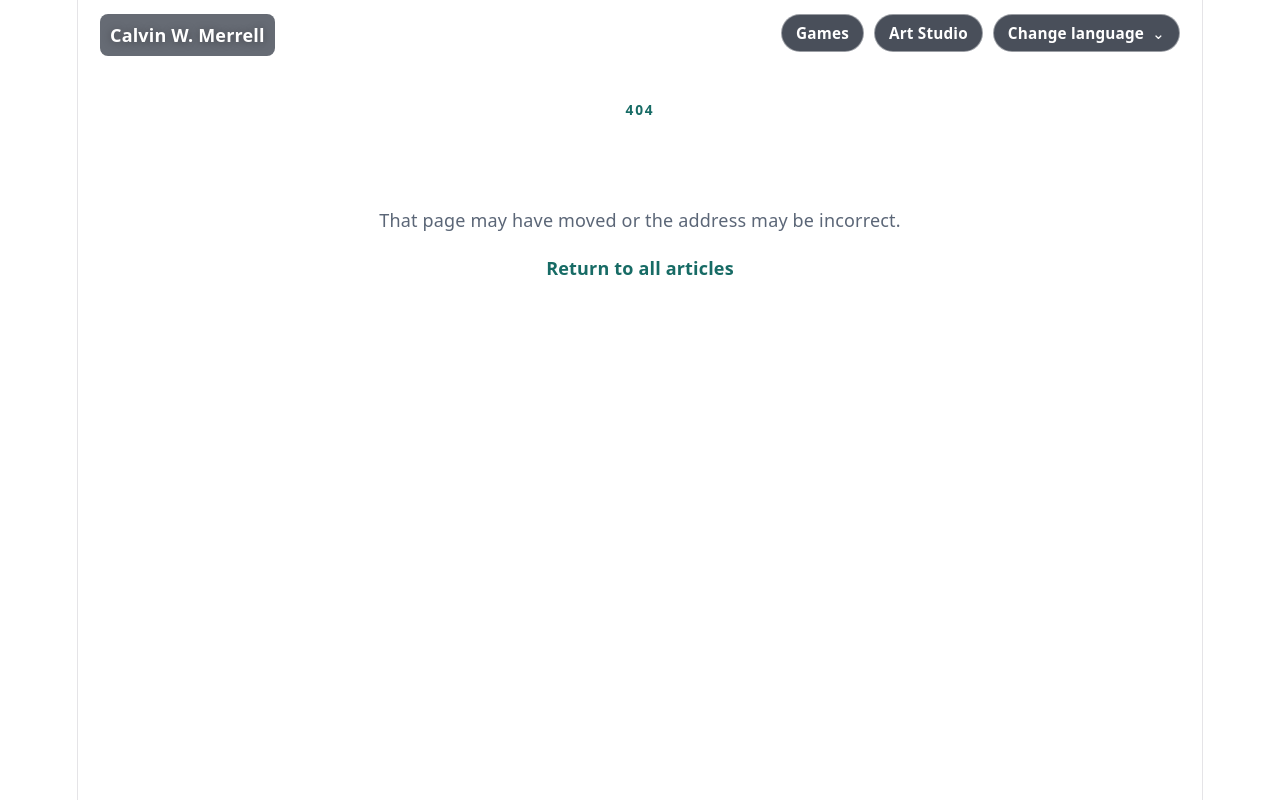
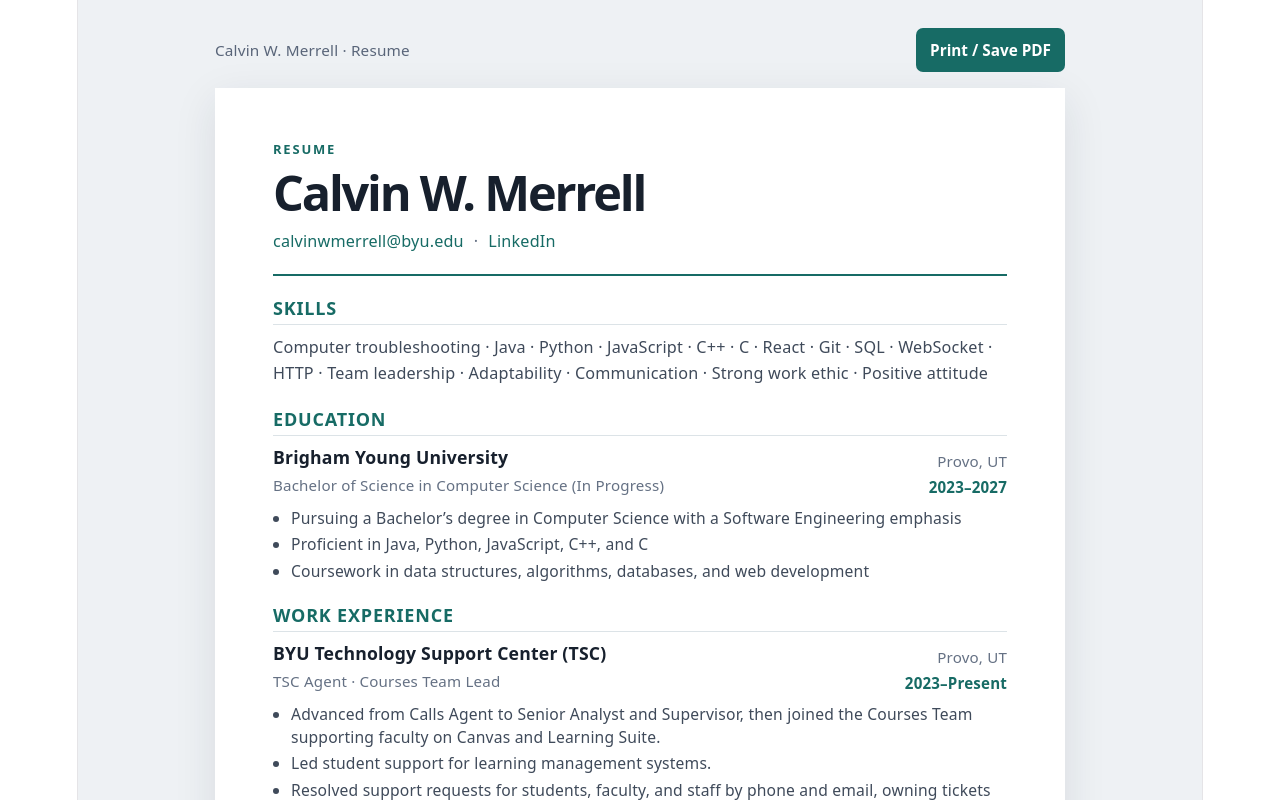
Before and after one commit to Nivlac17/calvinmerrell.com, a React (Vite) app in the folder vite-calvinmerrell.com/: page /resume in a window 1280 px wide. Before the commit this address had no page. Shown: the top 800 px of the page. Built offline with nearby package versions, Linux system fonts and the light colour scheme.

Commit message:
Add printable resume page

```diff
--- a/vite-calvinmerrell.com/src/App.css
+++ b/vite-calvinmerrell.com/src/App.css
@@ -423,6 +423,82 @@
   color: #5b6677;
 }
 
+.resume-page {
+  min-height: 100vh;
+  padding: 28px 20px 56px;
+  color: #253044;
+  background: #eef1f4;
+  box-sizing: border-box;
+  text-align: left;
+}
+
+.resume-toolbar {
+  display: flex;
+  justify-content: space-between;
+  align-items: center;
+  width: min(850px, 100%);
+  margin: 0 auto 16px;
+  color: #596579;
+  font-size: 0.85rem;
+}
+
+.resume-toolbar button {
+  padding: 9px 14px;
+  border: 0;
+  border-radius: 7px;
+  color: white;
+  background: #176b65;
+  font: inherit;
+  font-weight: 650;
+  cursor: pointer;
+}
+
+.resume-sheet {
+  width: min(850px, 100%);
+  margin: auto;
+  padding: 48px 58px;
+  box-sizing: border-box;
+  background: #fff;
+  box-shadow: 0 12px 40px rgb(25 39 55 / 10%);
+}
+
+.resume-header { padding-bottom: 20px; border-bottom: 2px solid #176b65; }
+.resume-kicker { color: #176b65; font-size: 0.72rem; font-weight: 750; letter-spacing: .14em; text-transform: uppercase; }
+.resume-header h1 { margin: 4px 0 8px; color: #17202d; font-size: clamp(2rem, 5vw, 2.7rem); font-weight: 750; letter-spacing: -.045em; line-height: 1.1; }
+.resume-contact { display: flex; flex-wrap: wrap; gap: 7px 10px; color: #657184; font-size: .9rem; }
+.resume-contact a, .resume-project-link a { color: #176b65; text-decoration: none; }
+.resume-contact a:hover, .resume-project-link a:hover { text-decoration: underline; }
+.resume-section { margin-top: 22px; }
+.resume-section > h2 { margin: 0 0 10px; padding-bottom: 5px; border-bottom: 1px solid #dce3e7; color: #176b65; font-size: 1rem; font-weight: 750; letter-spacing: .045em; text-transform: uppercase; }
+.resume-skills { color: #3f4a5a; font-size: .9rem; line-height: 1.6; }
+.resume-entry + .resume-entry { margin-top: 15px; }
+.resume-entry-heading { display: flex; justify-content: space-between; align-items: start; gap: 16px; }
+.resume-entry h3 { margin: 0; color: #17202d; font-size: .98rem; line-height: 1.35; }
+.resume-role, .resume-meta, .resume-project-link { margin: 2px 0 0; color: #657184; font-size: .84rem; }
+.resume-meta { flex: 0 0 auto; text-align: right; }
+.resume-meta span { display: block; color: #176b65; font-weight: 650; }
+.resume-entry ul { margin: 7px 0 0; padding-left: 18px; color: #3f4a5a; font-size: .87rem; line-height: 1.48; }
+.resume-entry li + li { margin-top: 3px; }
+
+@media (max-width: 600px) {
+  .resume-page { padding: 16px 10px 32px; }
+  .resume-sheet { padding: 30px 22px; }
+  .resume-entry-heading { flex-direction: column; gap: 2px; }
+  .resume-meta { text-align: left; }
+  .resume-toolbar { padding-inline: 4px; }
+}
+
+@media print {
+  @page { size: letter; margin: 0.48in; }
+  .resume-page { min-height: 0; padding: 0; background: white; }
+  .resume-toolbar { display: none; }
+  .resume-sheet { width: 100%; padding: 0; box-shadow: none; }
+  .resume-section, .resume-entry { break-inside: avoid; }
+  .resume-header h1 { font-size: 26pt; }
+  .resume-section { margin-top: 15px; }
+  .resume-entry ul { font-size: 9pt; }
+}
+
 @media (max-width: 800px) {
   .article-grid {
     grid-template-columns: repeat(2, minmax(0, 1fr));
--- a/vite-calvinmerrell.com/src/App.tsx
+++ b/vite-calvinmerrell.com/src/App.tsx
@@ -3,6 +3,7 @@
 import './App.css';
 import HomePage from './HomePage';
 import SiteHeader from './SiteHeader';
+import ResumePage from './ResumePage';
 import { isLanguage, languageFromPathname, messages, pathForLanguage } from './lib/i18n';
 
 const ArticlePage = lazy(() => import('./ArticlePage'));
@@ -38,8 +39,9 @@
 
   return (
     <>
-      <SiteHeader />
+      {location.pathname !== '/resume' && <SiteHeader />}
       <Routes>
+        <Route path="/resume" element={<ResumePage />} />
         <Route path="/" element={<HomePage />} />
         <Route path="/:locale" element={<LocalizedHomePage />} />
         <Route
--- /dev/null
+++ b/vite-calvinmerrell.com/src/ResumePage.tsx
@@ -0,0 +1,124 @@
+import { useEffect } from 'react';
+
+const sections = [
+  {
+    title: 'Education',
+    entries: [{
+      organization: 'Brigham Young University', location: 'Provo, UT', role: 'Bachelor of Science in Computer Science (In Progress)', dates: '2023–2027',
+      bullets: [
+        'Pursuing a Bachelor’s degree in Computer Science with a Software Engineering emphasis',
+        'Proficient in Java, Python, JavaScript, C++, and C',
+        'Coursework in data structures, algorithms, databases, and web development',
+      ],
+    }],
+  },
+  {
+    title: 'Work Experience',
+    entries: [
+      {
+        organization: 'BYU Technology Support Center (TSC)', location: 'Provo, UT', role: 'TSC Agent · Courses Team Lead', dates: '2023–Present',
+        bullets: [
+          'Advanced from Calls Agent to Senior Analyst and Supervisor, then joined the Courses Team supporting faculty on Canvas and Learning Suite.',
+          'Led student support for learning management systems.',
+          'Resolved support requests for students, faculty, and staff by phone and email, owning tickets through resolution.',
+          'Collaborated with teammates and escalated complex cases while maintaining ownership of customer concerns.',
+        ],
+      },
+      {
+        organization: 'Merrell Recycling', location: 'Mapleton, UT', role: 'Owner / Operator', dates: '2010–2016',
+        bullets: [
+          'Maintained six years of on-time weekly curbside recycling service across three cities, serving every scheduled home.',
+          'Acquired customers through events, online publications, and phone outreach.',
+          'Negotiated the sale of the business to Recyclops.',
+        ],
+      },
+    ],
+  },
+  {
+    title: 'Projects',
+    entries: [
+      {
+        organization: 'Chess Application', location: 'Java · Console game with networked components', role: '', dates: '',
+        href: 'https://github.com/Nivlac17/chess', bullets: ['Developed a console chess game in Java.', 'Implemented WebSocket communication and SQL database integration.'],
+      },
+      {
+        organization: 'Lines of Light', location: 'Online grid art game', role: '', dates: '',
+        href: 'https://github.com/Nivlac17/startup', bullets: ['Built a React frontend hosted on AWS for drawing and saving art to an online database with secure login.'],
+      },
+    ],
+  },
+  {
+    title: 'Volunteer Work',
+    entries: [
+      {
+        organization: 'The Church of Jesus Christ of Latter-day Saints', location: 'El Salvador', role: 'Missionary', dates: '2021–2023',
+        bullets: [
+          'Served local communities through service, teaching, and proselytizing; taught English Connect and self-reliance courses.',
+          'Held leadership roles including Missionary Trainer and District Leader.',
+          'Fluent Spanish speaker; assisted people through difficult life situations.',
+        ],
+      },
+      {
+        organization: 'Scouting', location: 'Mapleton, UT', role: 'Community Service', dates: '2021–2023',
+        bullets: ['Earned the rank of Eagle Scout.', 'Organized service projects, fundraisers, and events.'],
+      },
+    ],
+  },
+];
+
+export default function ResumePage() {
+  useEffect(() => {
+    document.title = 'Calvin W. Merrell | Resume';
+    let robots = document.querySelector<HTMLMetaElement>('meta[name="robots"]');
+    if (!robots) {
+      robots = document.createElement('meta');
+      robots.name = 'robots';
+      document.head.appendChild(robots);
+    }
+    robots.content = 'noindex, nofollow';
+    return () => {
+      document.title = 'Calvin Merrell';
+      robots?.remove();
+    };
+  }, []);
+
+  return (
+    <main className="resume-page">
+      <div className="resume-toolbar"><span>Calvin W. Merrell · Resume</span><button onClick={() => window.print()}>Print / Save PDF</button></div>
+      <article className="resume-sheet">
+        <header className="resume-header">
+          <p className="resume-kicker">Resume</p>
+          <h1>Calvin W. Merrell</h1>
+          <div className="resume-contact">
+            <a href="mailto:calvinwmerrell@byu.edu">calvinwmerrell@byu.edu</a><span aria-hidden="true">·</span>
+            <a href="https://linkedin.com/in/calvin-merrell-549a2b281" target="_blank" rel="noreferrer">LinkedIn</a>
+          </div>
+        </header>
+
+        <section className="resume-section">
+          <h2>Skills</h2>
+          <p className="resume-skills">Computer troubleshooting · Java · Python · JavaScript · C++ · C · React · Git · SQL · WebSocket · HTTP · Team leadership · Adaptability · Communication · Strong work ethic · Positive attitude</p>
+        </section>
+
+        {sections.map((section) => (
+          <section className="resume-section" key={section.title}>
+            <h2>{section.title}</h2>
+            {section.entries.map((entry) => (
+              <div className="resume-entry" key={entry.organization}>
+                <div className="resume-entry-heading">
+                  <div>
+                    <h3>{entry.organization}</h3>
+                    {entry.role && <p className="resume-role">{entry.role}</p>}
+                  </div>
+                  <div className="resume-meta">{entry.location}{entry.dates && <span>{entry.dates}</span>}</div>
+                </div>
+                {entry.href && <p className="resume-project-link"><a href={entry.href} target="_blank" rel="noreferrer">{entry.href.replace('https://', '')}</a>{entry.location && ` · ${entry.location}`}</p>}
+                <ul>{entry.bullets.map((bullet) => <li key={bullet}>{bullet}</li>)}</ul>
+              </div>
+            ))}
+          </section>
+        ))}
+      </article>
+    </main>
+  );
+}
```
